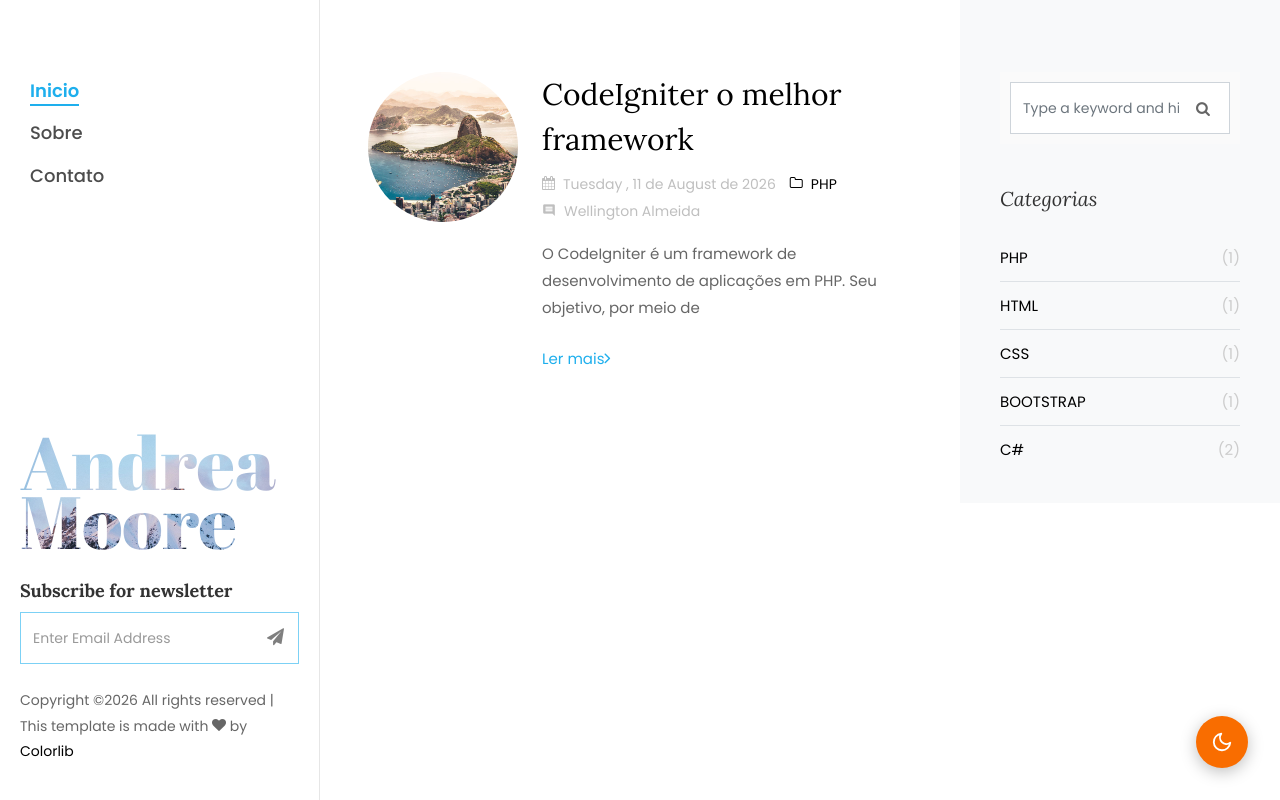
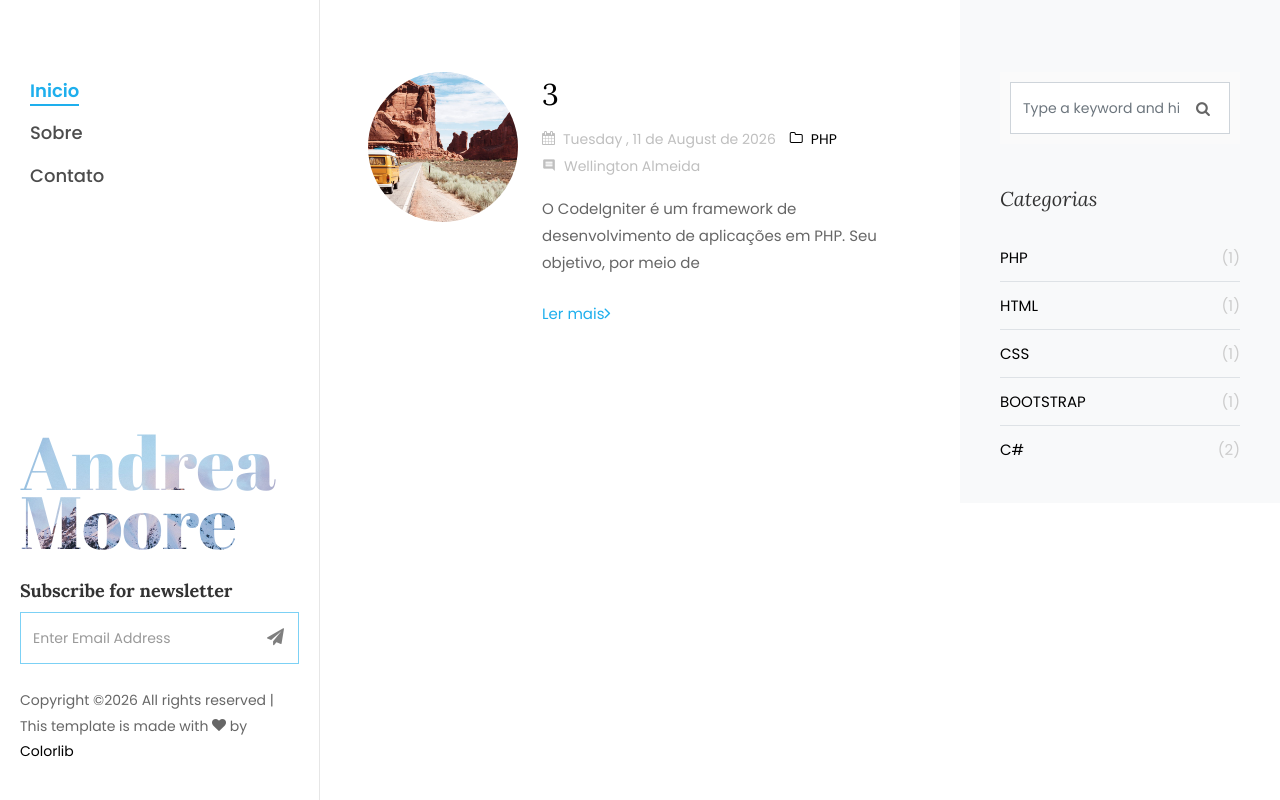
Before and after one commit to omartins-zs/sistema_blog, a CodeIgniter app: page /database/blog/categoria/1 in a window 1280 px wide. Run offline with CodeIgniter, Linux system fonts and the light colour scheme; data comes from the database, SQL or seed files in the repository; some libraries are stand-ins or nearby versions; some web fonts are replaced.

Commit message:
:fire: revert: remover todos os ajustes do blog publico e manter apenas admin

```diff
--- a/application/views/categoria.php
+++ b/application/views/categoria.php
@@ -3,9 +3,9 @@
         <?php foreach ($posts as $post) : ?>
             <div class="col-md-12">
                 <div class="blog-entry ftco-animate d-md-flex">
-                    <a href="<?= base_url('blog/post/' . $post->id) ?>" class="img img-2" style="background-image: url(<?= base_url('assets/images/' . $post->imagem) ?>);"></a>
+                    <a href="single.html" class="img img-2" style="background-image: url(<?= base_url() ?>assets/images/image_1.jpg);"></a>
                     <div class="text text-2 pl-md-4">
-                        <h3 class="mb-2"><a href="<?= base_url('blog/post/' . $post->id) ?>"><?= $post->titulo ?></a></h3>
+                        <h3 class="mb-2"><a href="<?= base_url('blog/post/' . $post->id) ?>"><?= $post->id ?></a></h3>
                         <div class="meta-wrap">
                             <p class="meta">
                                 <span><i class="icon-calendar mr-2"></i><?= format_date($post->data_criacao) ?></span>
@@ -23,7 +23,7 @@
     <?php else : ?>
         <div class="col-md-12">
             <div class="blog-entry ftco-animate d-md-flex">
-                <p>Nenhum artigo encontrado.</p>
+                <p>No hay articulos</p>
             </div>
         </div>
     <?php endif ?>
--- a/application/views/components/footer.php
+++ b/application/views/components/footer.php
@@ -4,23 +4,6 @@
          <circle class="path" cx="24" cy="24" r="22" fill="none" stroke-width="4" stroke-miterlimit="10" stroke="#F96D00" />
      </svg></div>
 
-    <!-- Botão de alternância de tema -->
-    <button id="theme-toggle" title="Alternar tema claro/escuro" aria-label="Alternar tema">
-        <svg class="icon-moon t-icon" viewBox="0 0 24 24" width="22" height="22" stroke="currentColor" stroke-width="2" fill="none" stroke-linecap="round" stroke-linejoin="round">
-            <path d="M21 12.79A9 9 0 1 1 11.21 3 7 7 0 0 0 21 12.79z"></path>
-        </svg>
-        <svg class="icon-sun t-icon" viewBox="0 0 24 24" width="22" height="22" stroke="currentColor" stroke-width="2" fill="none" stroke-linecap="round" stroke-linejoin="round">
-            <circle cx="12" cy="12" r="5"></circle>
-            <line x1="12" y1="1" x2="12" y2="3"></line>
-            <line x1="12" y1="21" x2="12" y2="23"></line>
-            <line x1="4.22" y1="4.22" x2="5.64" y2="5.64"></line>
-            <line x1="18.36" y1="18.36" x2="19.78" y2="19.78"></line>
-            <line x1="1" y1="12" x2="3" y2="12"></line>
-            <line x1="21" y1="12" x2="23" y2="12"></line>
-            <line x1="4.22" y1="19.78" x2="5.64" y2="18.36"></line>
-            <line x1="18.36" y1="5.64" x2="19.78" y2="4.22"></line>
-        </svg>
-    </button>
 
  <script src="<?= base_url() ?>assets/js/jquery.min.js"></script>
  <script src="<?= base_url() ?>assets/js/jquery-migrate-3.0.1.min.js"></script>
@@ -34,24 +17,6 @@
  <script src="<?= base_url() ?>assets/js/aos.js"></script>
  <script src="<?= base_url() ?>assets/js/jquery.animateNumber.min.js"></script>
  <script src="<?= base_url() ?>assets/js/scrollax.min.js"></script>
+ <script src="https://maps.googleapis.com/maps/api/js?key=AIzaSyBVWaKrjvy3MaE7SQ74_uJiULgl1JY0H2s&sensor=false"></script>
+ <script src="<?= base_url() ?>assets/js/google-map.js"></script>
  <script src="<?= base_url() ?>assets/js/main.js"></script>
-
- <!-- Script de alternância de tema Dark/Light -->
- <script>
-   (function() {
-     var btn   = document.getElementById('theme-toggle');
-     var html  = document.documentElement;
-     var STORE = 'blog-theme';
-
-     // Garante que o tema salvo está aplicado
-     var saved = localStorage.getItem(STORE) || 'light';
-     html.setAttribute('data-theme', saved);
-
-     btn.addEventListener('click', function() {
-       var current = html.getAttribute('data-theme');
-       var next    = current === 'dark' ? 'light' : 'dark';
-       html.setAttribute('data-theme', next);
-       localStorage.setItem(STORE, next);
-     });
-   })();
- </script>
--- a/application/views/components/header.php
+++ b/application/views/components/header.php
@@ -1,32 +1,31 @@
 <!DOCTYPE html>
-<html lang="pt-BR" data-theme="light">
+<html lang="en">
 
 <head>
-  <title>Blog | Sistema</title>
+  <title>Blog Administrativo</title>
   <meta charset="utf-8">
   <meta name="viewport" content="width=device-width, initial-scale=1, shrink-to-fit=no">
-  <meta name="description" content="Blog com artigos sobre tecnologia, PHP, HTML, CSS, Bootstrap e C#">
 
-  <link href="https://fonts.googleapis.com/css2?family=Poppins:wght@300;400;500;600;700&family=Lora:ital,wght@0,400;0,700;1,400&family=Abril+Fatface&display=swap" rel="stylesheet">
+  <link href="https://fonts.googleapis.com/css?family=Poppins:300,400,500,600,700" rel="stylesheet">
+  <link href="https://fonts.googleapis.com/css?family=Lora:400,400i,700,700i&display=swap" rel="stylesheet">
+  <link href="https://fonts.googleapis.com/css?family=Abril+Fatface&display=swap" rel="stylesheet">
 
   <link rel="stylesheet" href="<?= base_url() ?>assets/css/open-iconic-bootstrap.min.css">
   <link rel="stylesheet" href="<?= base_url() ?>assets/css/animate.css">
+
   <link rel="stylesheet" href="<?= base_url() ?>assets/css/owl.carousel.min.css">
   <link rel="stylesheet" href="<?= base_url() ?>assets/css/owl.theme.default.min.css">
   <link rel="stylesheet" href="<?= base_url() ?>assets/css/magnific-popup.css">
+
   <link rel="stylesheet" href="<?= base_url() ?>assets/css/aos.css">
+
   <link rel="stylesheet" href="<?= base_url() ?>assets/css/ionicons.min.css">
+
+  <link rel="stylesheet" href="<?= base_url() ?>assets/css/bootstrap-datepicker.css">
+  <link rel="stylesheet" href="<?= base_url() ?>assets/css/jquery.timepicker.css">
+
+
   <link rel="stylesheet" href="<?= base_url() ?>assets/css/flaticon.css">
   <link rel="stylesheet" href="<?= base_url() ?>assets/css/icomoon.css">
   <link rel="stylesheet" href="<?= base_url() ?>assets/css/style.css">
-  <!-- Tema dark/light -->
-  <link rel="stylesheet" href="<?= base_url() ?>assets/css/theme.css">
-
-  <script>
-    // Aplica tema salvo ANTES do render para evitar flash
-    (function() {
-      var t = localStorage.getItem('blog-theme') || 'light';
-      document.documentElement.setAttribute('data-theme', t);
-    })();
-  </script>
 </head>
--- a/application/views/index.php
+++ b/application/views/index.php
@@ -3,7 +3,7 @@
         <?php foreach ($posts as $post) : ?>
             <div class="col-md-12">
                 <div class="blog-entry ftco-animate d-md-flex">
-                    <a href="<?= base_url('blog/post/' . $post->id) ?>" class="img img-2" style="background-image: url(<?= base_url('assets/images/' . $post->imagem) ?>);"></a>
+                    <a href="single.html" class="img img-2" style="background-image: url(<?= base_url('assets/images/' . $post->imagem) ?>);"></a>
                     <div class="text text-2 pl-md-4">
                         <h3 class="mb-2"><a href="<?= base_url('blog/post/' . $post->id) ?>"><?= $post->titulo ?></a></h3>
                         <div class="meta-wrap">
@@ -22,7 +22,7 @@
     <?php else : ?>
         <div class="col-md-12">
             <div class="blog-entry ftco-animate d-md-flex">
-                <p>Nenhum artigo encontrado.</p>
+                <p>No hay articulos</p>
             </div>
         </div>
     <?php endif ?>
--- a/assets/css/theme.css
+++ /dev/null
@@ -1,152 +0,0 @@
-/* ============================================================
-   TEMA DARK — Sistema Blog CodeIgniter 3
-   Arquivo: assets/css/theme.css
-   ============================================================ */
-
-/* ---- Transição suave ao trocar tema ---- */
-body, .sidebar-box, .blog-entry, .form-control, .bg-light, #colorlib-aside, .contact-info .info {
-  transition: background-color 0.3s ease, color 0.3s ease, border-color 0.3s ease, box-shadow 0.3s ease;
-}
-
-/* ============================================================
-   BOTÃO DE TOGGLE DE TEMA (Aplica-se a Light e Dark)
-   ============================================================ */
-#theme-toggle {
-  position: fixed;
-  bottom: 2rem;
-  right: 2rem;
-  z-index: 9999;
-  width: 52px;
-  height: 52px;
-  border-radius: 50%;
-  border: none;
-  background: #f96d00;
-  color: #fff;
-  cursor: pointer;
-  box-shadow: 0 4px 16px rgba(0,0,0,.25);
-  display: flex;
-  align-items: center;
-  justify-content: center;
-  transition: transform .2s, background .3s, box-shadow .3s;
-}
-#theme-toggle:hover {
-  transform: scale(1.12) rotate(15deg);
-  box-shadow: 0 6px 24px rgba(0,0,0,.35);
-}
-#theme-toggle .icon-sun  { display: none; }
-#theme-toggle .icon-moon { display: block; }
-[data-theme="dark"] #theme-toggle .icon-sun  { display: block; }
-[data-theme="dark"] #theme-toggle .icon-moon { display: none; }
-
-/* ============================================================
-   REGRAS EXCLUSIVAS PARA O MODO ESCURO (Dark Mode)
-   ============================================================ */
-[data-theme="dark"] body {
-  background-color: #11121a !important;
-  color: #e8e8f0 !important;
-}
-
-[data-theme="dark"] h1, [data-theme="dark"] h2, [data-theme="dark"] h3,
-[data-theme="dark"] h4, [data-theme="dark"] h5, [data-theme="dark"] h6 {
-  color: #ffffff !important;
-}
-
-/* Navbar / Aside */
-[data-theme="dark"] #colorlib-aside {
-  background-color: #1c1e2d !important;
-  border-right: 1px solid #2e3150 !important;
-}
-[data-theme="dark"] #colorlib-main-menu ul li a {
-  color: #b0b5d0 !important;
-}
-[data-theme="dark"] #colorlib-main-menu ul li.colorlib-active a {
-  color: #f96d00 !important;
-}
-
-/* Cards (Blog Entries) */
-[data-theme="dark"] .blog-entry {
-  background-color: #1c1e2d !important;
-  border: 1px solid #2e3150 !important;
-  box-shadow: 0 4px 20px rgba(0,0,0,.4) !important;
-}
-[data-theme="dark"] .blog-entry .text h3 a {
-  color: #ffffff !important;
-}
-[data-theme="dark"] .blog-entry .text p {
-  color: #a0a5c0 !important;
-}
-[data-theme="dark"] .blog-entry .meta span,
-[data-theme="dark"] .blog-entry .meta span a {
-  color: #8b91aa !important;
-}
-[data-theme="dark"] .blog-entry .meta span a:hover {
-  color: #f96d00 !important;
-}
-
-/* Sidebar Box (Search, Categorias) */
-[data-theme="dark"] .sidebar-box {
-  background-color: #1c1e2d !important;
-  border: 1px solid #2e3150 !important;
-}
-[data-theme="dark"] .sidebar-box .search-form .form-control {
-  background: #11121a !important;
-  border-color: #2e3150 !important;
-  color: #fff !important;
-}
-[data-theme="dark"] .categories li a {
-  color: #a0a5c0 !important;
-  border-bottom: 1px solid #2e3150 !important;
-}
-[data-theme="dark"] .categories li a span {
-  color: #f96d00 !important;
-}
-
-/* Sections bg-light (como no Contact e About) */
-[data-theme="dark"] .bg-light {
-  background-color: #1c1e2d !important;
-  border: 1px solid #2e3150 !important;
-}
-
-/* Formulários */
-[data-theme="dark"] .form-control {
-  background-color: #11121a !important;
-  border: 1px solid #2e3150 !important;
-  color: #e8e8f0 !important;
-}
-[data-theme="dark"] .form-control::placeholder {
-  color: #6c757d !important;
-}
-
-/* Mapa do contato (OpenStreetMap invertido no escuro) */
-[data-theme="dark"] #map iframe {
-  filter: invert(90%) hue-rotate(180deg);
-}
-
-/* Admin Panel - Dark Mode Support */
-[data-theme="dark"] #wrapper,
-[data-theme="dark"] #content-wrapper {
-  background-color: #11121a !important;
-}
-[data-theme="dark"] .card,
-[data-theme="dark"] .card-header,
-[data-theme="dark"] .dropdown-menu {
-  background-color: #1c1e2d !important;
-  border-color: #2e3150 !important;
-  color: #e8e8f0 !important;
-}
-[data-theme="dark"] .card-header h6 {
-  color: #ffffff !important;
-}
-[data-theme="dark"] .table {
-  color: #e8e8f0 !important;
-}
-[data-theme="dark"] .table-bordered td,
-[data-theme="dark"] .table-bordered th {
-  border-color: #2e3150 !important;
-}
-[data-theme="dark"] .dropdown-item {
-  color: #b0b5d0 !important;
-}
-[data-theme="dark"] .dropdown-item:hover {
-  background-color: #11121a !important;
-}
```
